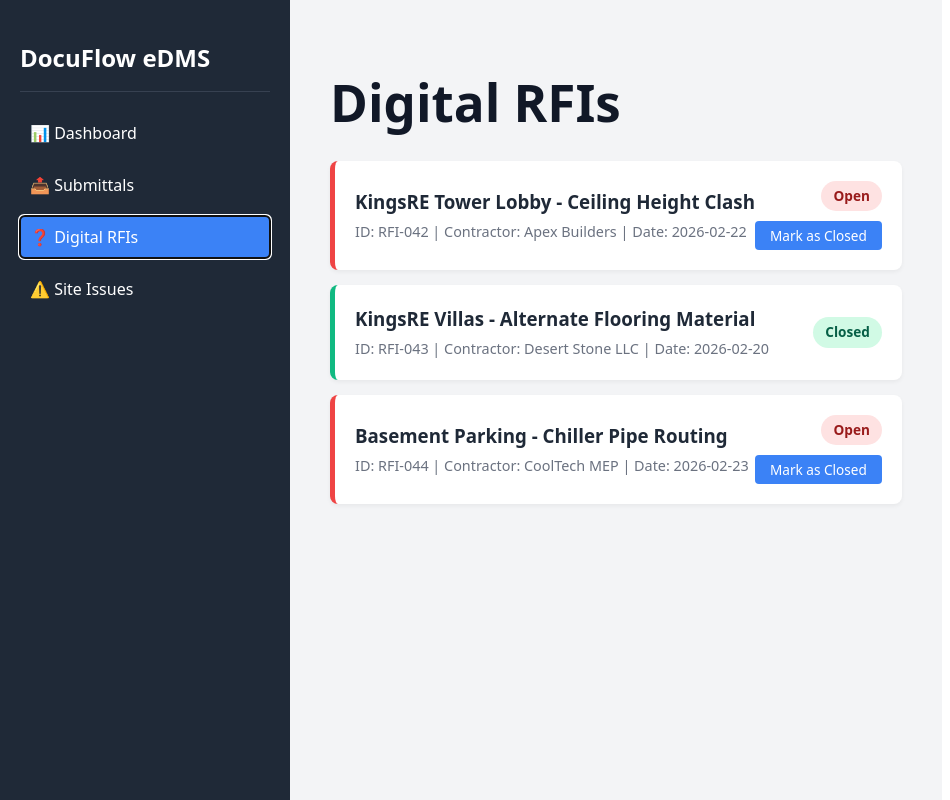
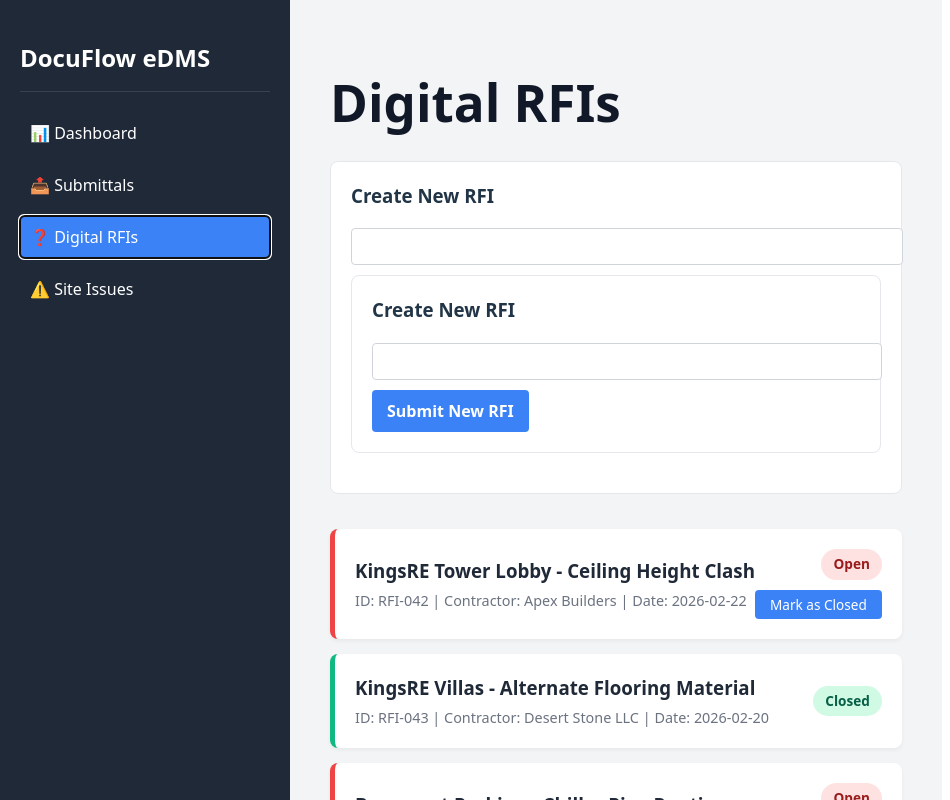
Before and after one commit to Eelessawi/docuflow-edms, a React (Vite) app: page / in a window 1280 px wide. Both pictures are taken after a click on the button "❓ Digital RFIs". Shown: the whole page, without its empty margins (0-950 px from the left). Built offline with nearby package versions, Linux system fonts and the light colour scheme.

Commit message:
final Update as 23/2/2026

```diff
--- a/src/App.jsx
+++ b/src/App.jsx
@@ -7,6 +7,7 @@ function App() {
   const [documents, setDocuments] = useState(incomingDocuments);
   const [rfis, setRfis] = useState(projectRFIs);
   const [issues, setIssues] = useState(siteIssues);
+  const [newRfiSubject, setNewRfiSubject] = useState(' ');
 
   // 🧮 THE CALCULATOR: Automatically counting our live metrics
   const pendingDocsCount = documents.filter(doc => doc.status === 'Pending Routing').length;
@@ -40,6 +41,30 @@ function App() {
     });
     setIssues(updatedIssues);
   }
+
+  // Engine for Creating a New RFI
+  function submitNewRfi() {
+    // 1. If the scratchpad is empty, don't do anything!
+    if (newRfiSubject.trim() === '') return;
+
+    // 2. Create the new RFI Object (The new Manila Folder)
+    const newRfiObject = {
+      id: `RFI-09${rfis.length + 1}`, // Generate a fake ID (e.g., RFI-094)
+      subject: newRfiSubject,         // Grab the exact text from the Scratchpad!
+      contractor: "Site Inspector",
+      discipline: "General",
+      status: "Open",
+      dateSubmitted: "2026-02-23"
+    };
+
+    // 3. Put the new folder into the main filing cabinet
+    // The [...rfis] part means "keep all the old RFIs, and add this new one to the end"
+    setRfis([...rfis, newRfiObject]);
+
+    // 4. Erase the scratchpad so the input box goes blank again
+    setNewRfiSubject('');
+  }
+
 
   return (
     <div style={{ display: 'flex', height: '100vh', backgroundColor: '#f3f4f6', fontFamily: 'system-ui' }}>
@@ -118,6 +143,40 @@ function App() {
         {/* --- CONDITIONAL RENDER: RFIs --- */}
         {activeTab === 'rfis' && (
           <div style={{ display: 'flex', flexDirection: 'column', gap: '15px', marginTop: '30px' }}>
+            {/* THE NEW RFI FORM AREA */}
+          <div style={{ backgroundColor: 'white', padding: '20px', borderRadius: '8px', marginBottom: '20px', border: '1px solid #e5e7eb' }}>
+            <h3 style={{ marginTop: '0' }}>Create New RFI</h3>
+
+            <input
+              type="text"
+              placeholder="What is the issue on site?"
+              value={newRfiSubject}
+              onChange={(event) => setNewRfiSubject(event.target.value)}
+              style={{ width: '100%', padding: '10px', borderRadius: '4px', border: '1px solid #d1d5db', marginBottom: '10px' }}
+            />
+
+            {/* This paragraph is just to prove our Scratchpad is working! */}
+ {/* THE NEW RFI FORM AREA */}
+          <div style={{ backgroundColor: 'white', padding: '20px', borderRadius: '8px', marginBottom: '20px', border: '1px solid #e5e7eb' }}>
+            <h3 style={{ marginTop: '0' }}>Create New RFI</h3>
+
+            <input
+              type="text"
+              placeholder="What is the issue on site?"
+              value={newRfiSubject}
+              onChange={(event) => setNewRfiSubject(event.target.value)}
+              style={{ width: '100%', padding: '10px', borderRadius: '4px', border: '1px solid #d1d5db', marginBottom: '10px' }}
+            />
+
+            {/* THE NEW BUTTON THAT REPLACED THE PARAGRAPH 👇 */}
+            <button
+              onClick={submitNewRfi}
+              style={{ padding: '10px 15px', backgroundColor: '#3b82f6', color: 'white', border: 'none', borderRadius: '4px', cursor: 'pointer', fontWeight: 'bold' }}>
+              Submit New RFI
+            </button>
+
+          </div>
+          </div>
             {rfis.map(rfi => (
               <div key={rfi.id} style={{ backgroundColor: 'white', padding: '20px', borderRadius: '8px', borderLeft: rfi.status === 'Open' ? '5px solid #ef4444' : '5px solid #10b981', boxShadow: '0 2px 4px rgba(0,0,0,0.05)', display: 'flex', justifyContent: 'space-between', alignItems: 'center' }}>
                 <div>
--- a/src/data.js
+++ b/src/data.js
@@ -19,6 +19,12 @@ export const incomingDocuments = [
     title: "Main Contractor - Progress Payment 04",
     discipline: "Finance",
     type: "Invoice",
+    status: "Pending Routing"
+  },
+  {
+    id: "ARCH-999",
+    title: "Lobby Floor Plan",
+    discipline: "Architectural",
     status: "Pending Routing"
   }
 ];
```
